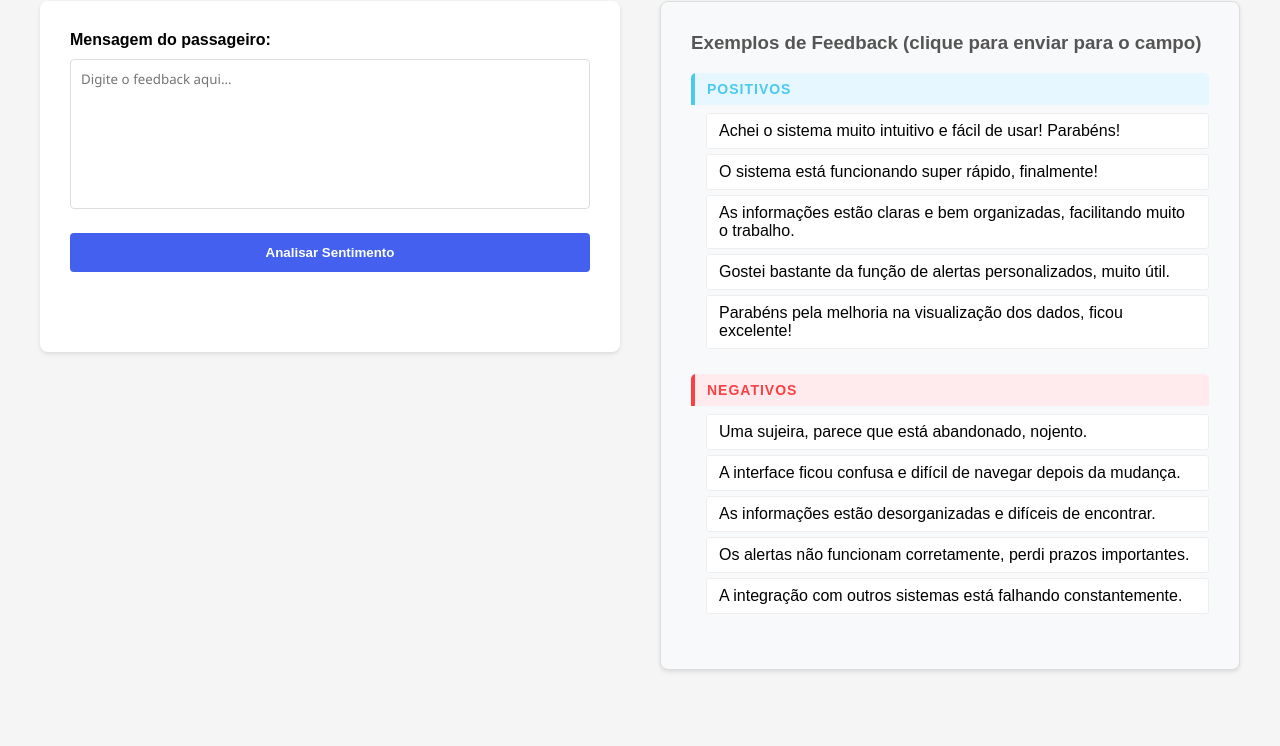
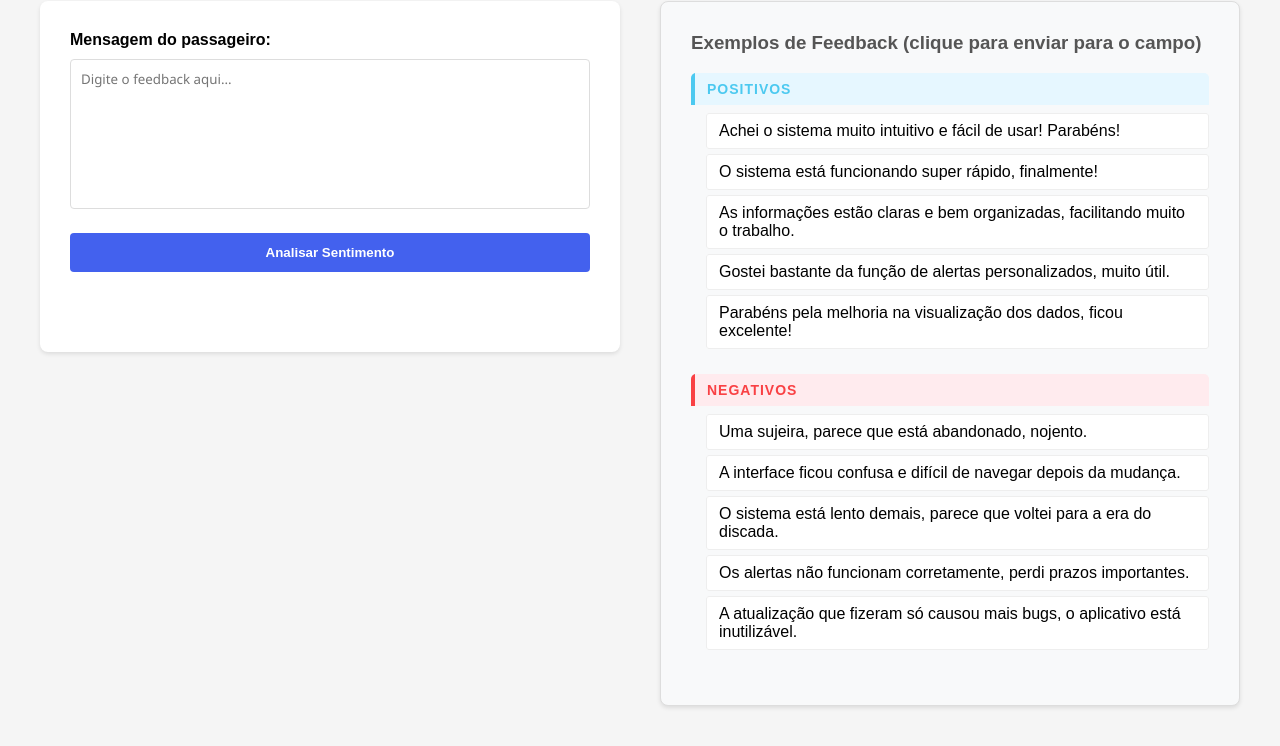
Before and after one commit to mtslma/predizendo-sentimentos, a plain HTML site: page index.html in a window 1280 px wide. Shown: the part 97-843 px from the top of the page. Before the commit the page ends 807 px from the top, so only its background shows below. Drawn offline with Linux system fonts and the light colour scheme.

Commit message:
Alteração nos exemplos

```diff
--- a/index.html
+++ b/index.html
@@ -41,9 +41,9 @@
                             <h4 class="category-negative">Negativos</h4>
                             <div class="example-item">Uma sujeira, parece que está abandonado, nojento.</div>
                             <div class="example-item">A interface ficou confusa e difícil de navegar depois da mudança.</div>
-                            <div class="example-item">As informações estão desorganizadas e difíceis de encontrar.</div>
+                            <div class="example-item">O sistema está lento demais, parece que voltei para a era do discada.</div>
                             <div class="example-item">Os alertas não funcionam corretamente, perdi prazos importantes.</div>
-                            <div class="example-item">A integração com outros sistemas está falhando constantemente.</div>
+                            <div class="example-item">A atualização que fizeram só causou mais bugs, o aplicativo está inutilizável.</div>
                         </div>
                     </div>
                 </div>
```
